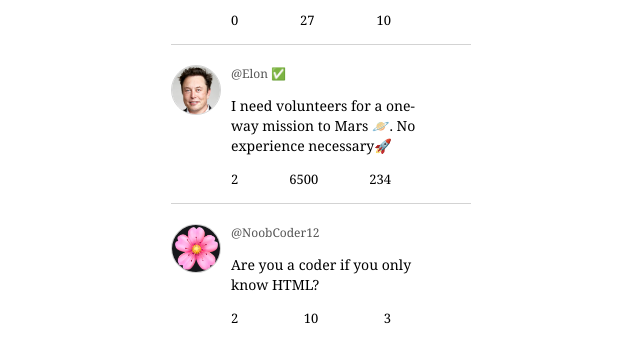
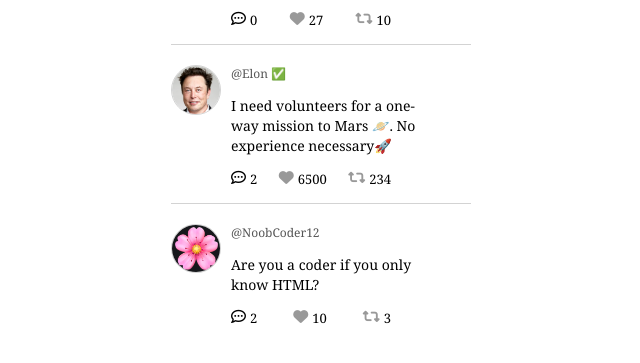
Before and after one commit to Ali-12145/Twitter-Clone, a plain HTML site: page index.html in a window 1280 px wide. Shown: the part 363-726 px from the top of the page, without its empty margins (319-959 px from the left). Drawn offline with Linux system fonts and the light colour scheme.

Commit message:
Adding the logic for the tweets like and retweets count

```diff
--- a/index.html
+++ b/index.html
@@ -4,6 +4,7 @@
     <meta charset="UTF-8" />
     <meta name="viewport" content="width=device-width, initial-scale=1.0" />
     <link rel="stylesheet" href="style.css" />
+    <link rel="stylesheet" href="https://cdnjs.cloudflare.com/ajax/libs/font-awesome/6.6.0/css/all.min.css" />
     <title>Twitter Clone</title>
   </head>
   <body>
--- a/index.js
+++ b/index.js
@@ -6,6 +6,16 @@ const tweetBtn = document.getElementById("tweet-btn");
 tweetBtn.addEventListener("click", function () {
     console.log(tweetInput.value);
 });
+
+document.addEventListener("click", function (e) {
+    if (e.target.dataset.like) {
+        handleLikeClick(e.target.dataset.like);
+    }
+})
+
+function handleLikeClick(tweetId) {
+    console.log(tweetId)
+}
 
 function getFeedHtml() {
     let feedHTML = ``;
@@ -19,12 +29,15 @@ function getFeedHtml() {
             <p class="tweet-text">${tweet.tweetText}</p>
             <div class="tweet-details">
                 <span class="tweet-detail">
+                <i class="fa-regular fa-comment-dots" data-reply = "${tweet.uuid}"></i>
                     ${tweet.replies.length}
                 </span>
                 <span class="tweet-detail">
+                <i class="fa-solid fa-heart" data-like = "${tweet.uuid}" ></i>
                     ${tweet.likes}
                 </span>
                 <span class="tweet-detail">
+                <i class="fa-solid fa-retweet" data-retweet= "${tweet.uuid}" ></i>
                     ${tweet.retweets}
                 </span>
             </div>
--- a/style.css
+++ b/style.css
@@ -13,6 +13,10 @@ h1{
 i{
     font-size: 15px;
     cursor: pointer;
+}
+
+.fa-solid{
+    color: #999;
 }
 
 main,header{
```
